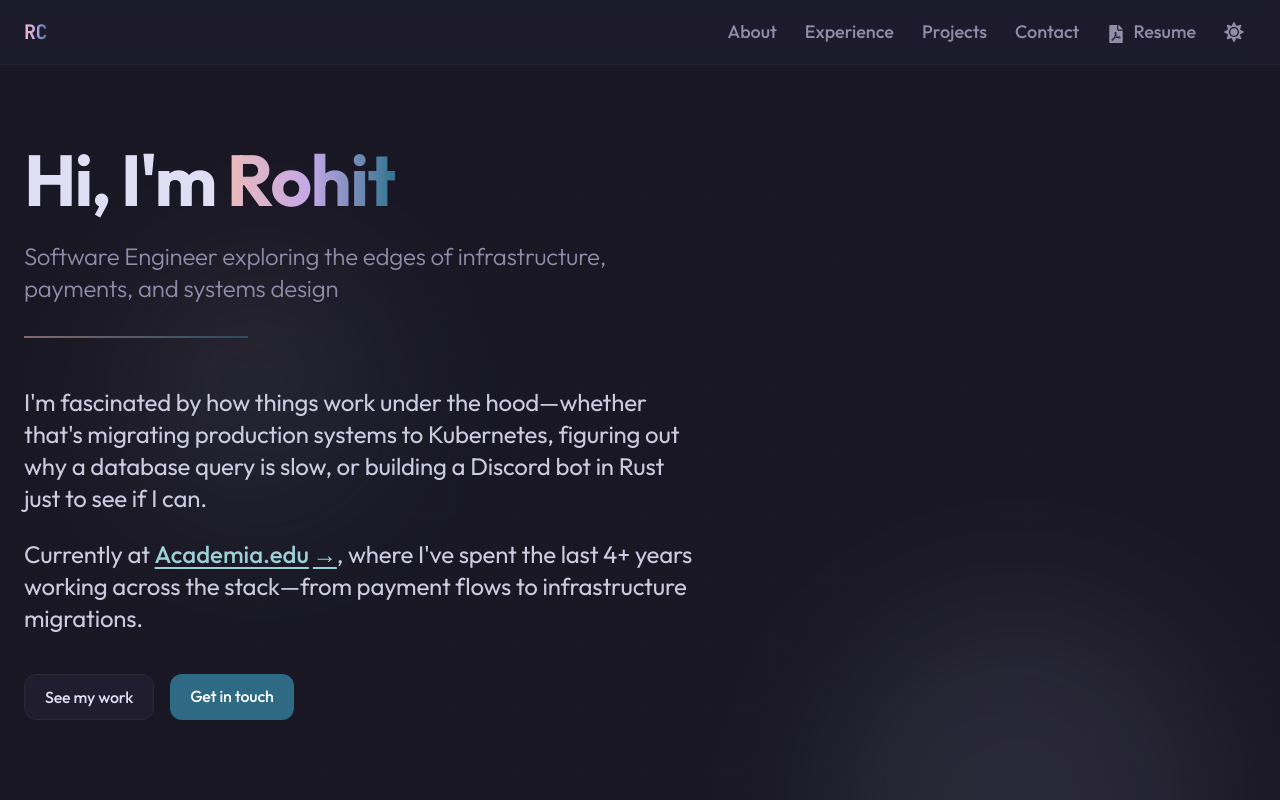
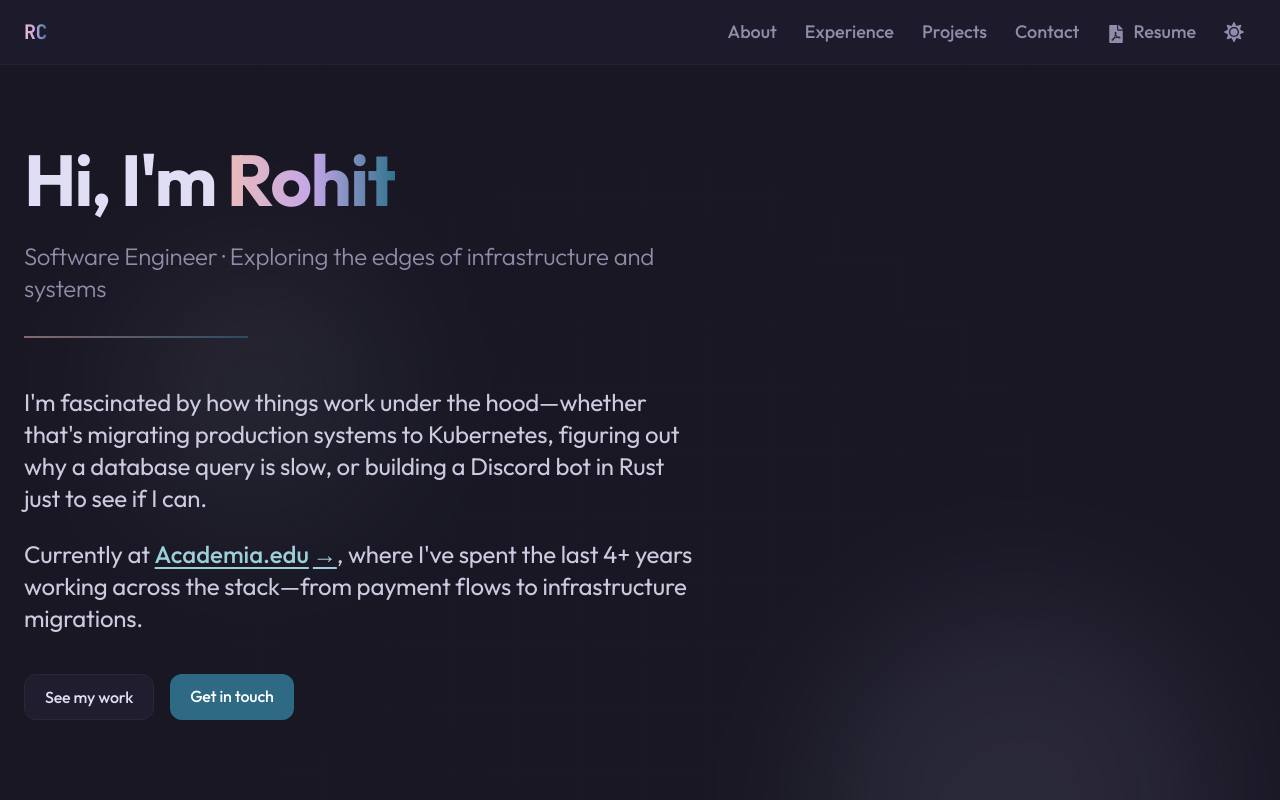
Before and after one commit to InfernapeXavier/InfernapeXavier.github.io, a Next.js app: page / in a window 1280 px wide. Shown: the top 800 px of the page. Built offline with nearby package versions, Linux system fonts and the light colour scheme.

Commit message:
fix: update headline styling

```diff
--- a/src/app/page.tsx
+++ b/src/app/page.tsx
@@ -62,8 +62,8 @@ export default function Home() {
               </span>
             </h1>
             <h2 className="section-subheading max-w-2xl">
-              Software Engineer exploring the edges of infrastructure, payments,
-              and systems design
+              Software Engineer · Exploring the edges of infrastructure and
+              systems
             </h2>
             <div className="h-0.5 w-1/4 bg-gradient-to-r from-rose-pine-rose to-rose-pine-pine mb-12 opacity-50" />
 
```
